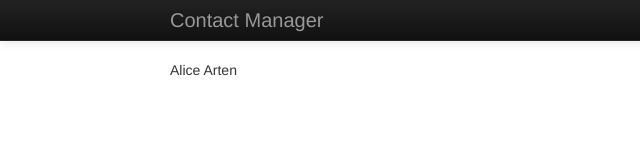
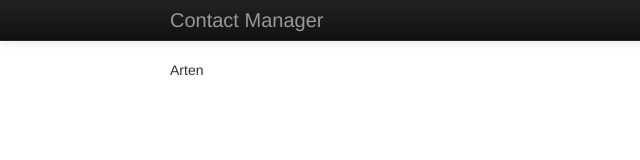
Before and after one commit to Kimbsy/backbone_marionette, a plain HTML site: page index.html in a window 1280 px wide. Shown: the full height of the page, 0-640 px from the left. Drawn offline with Linux system fonts and the light colour scheme.

Commit message:
default values

```diff
--- a/index.html
+++ b/index.html
@@ -38,7 +38,11 @@
         mainRegion: "#main-region",
       });
 
-      ContactManager.Contact = Backbone.Model.extend({});
+      ContactManager.Contact = Backbone.Model.extend({
+        defaults: {
+          firstName: ""
+        }
+      });
 
       ContactManager.ContactView = Marionette.ItemView.extend({
         template: "#contact-template"
@@ -46,7 +50,7 @@
 
       ContactManager.on("start", function() {
         var alice = new ContactManager.Contact({
-          firstName: "Alice",
+          // firstName: "Alice",
           lastName: "Arten",
           phoneNumber: "555-0184"
         });
```
